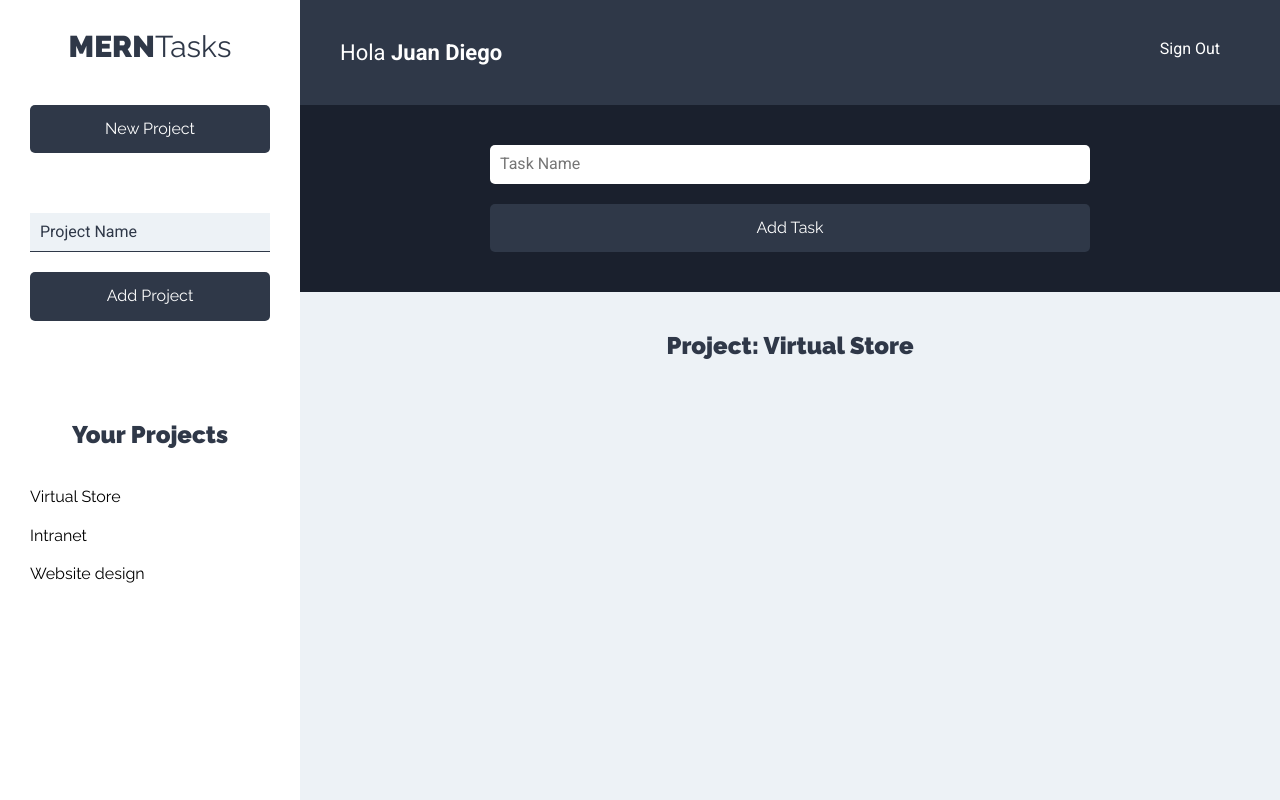
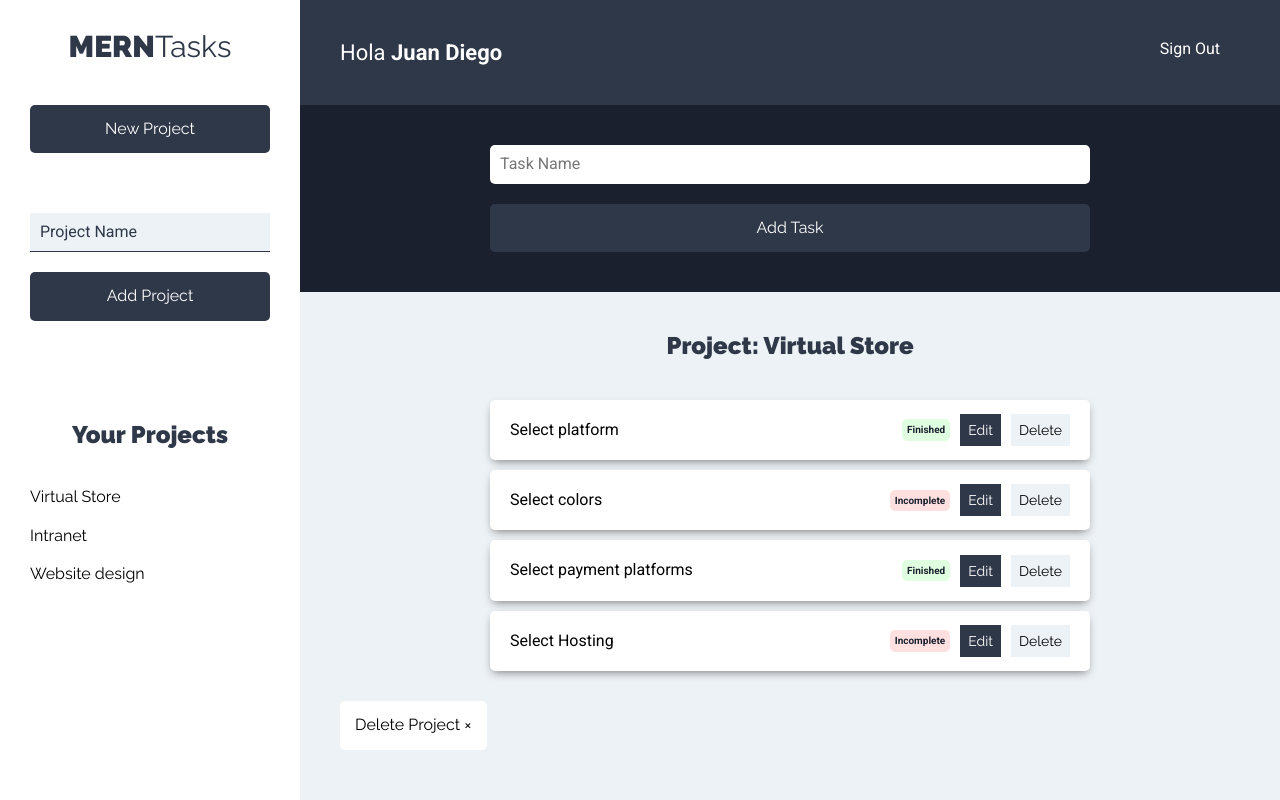
Before and after one commit to JnDiego/front-taskmanager-app, a React (Create React App) app: page /projects in a window 1280 px wide. Built offline with nearby package versions, Linux system fonts and the light colour scheme.

Commit message:
Finalización de maquetación de los componentes de la app

```diff
--- a/src/components/projects/ProjectList.js
+++ b/src/components/projects/ProjectList.js
@@ -10,6 +10,7 @@ const ProjectList = () => {
   ];
 
   return (
+    <React.Fragment>
       <ul className="listado-proyectos">
         {projects.map(project => (
           <Project
@@ -17,6 +18,7 @@ const ProjectList = () => {
           />
         ))}
       </ul>
+    </React.Fragment>
   )
 }
 
--- a/src/components/tasks/Task.js
+++ b/src/components/tasks/Task.js
@@ -1,10 +1,44 @@
 import React from 'react'
 
-const Task = () => {
+const Task = ({task}) => {
   return (
-    <div>
+    <li className="tarea sombra">
+      <p>{task.name}</p>
+      <div className="estado">
+        {task.status && (
+          <button
+            type="button"
+            className="completo"
+          >
+            Finished
+          </button>
+        )}
+        {!task.status && (
+          <button
+            type="button"
+            className="incompleto"
+          >
+            Incomplete
+          </button>
+        )}
+      </div>
 
-    </div>
+      <div className="acciones">
+        <button
+          type="button"
+          className="btn btn-primario"
+        >
+          Edit
+        </button>
+
+        <button
+          type="button"
+          className="btn btn-secundario"
+        >
+          Delete
+        </button>
+      </div>
+    </li>
   )
 }
 
--- a/src/components/tasks/TaskList.js
+++ b/src/components/tasks/TaskList.js
@@ -23,6 +23,12 @@ const TaskList = () => {
           ))
         }
       </ul>
+      <button
+        type="button"
+        className="btn btn-eliminar"
+      >
+        Delete Project &times;
+      </button>
     </React.Fragment>
   )
 }
--- a/src/index.css
+++ b/src/index.css
@@ -86,6 +86,10 @@ a {
   padding: 0;
   display: block;
   background-color: transparent;
+}
+
+.btn-eliminar {
+  background-color: var(--blanco);
 }
 
 @media (min-width: 768px) {
```
Lines whose indentation alone changed are shown as unchanged.
